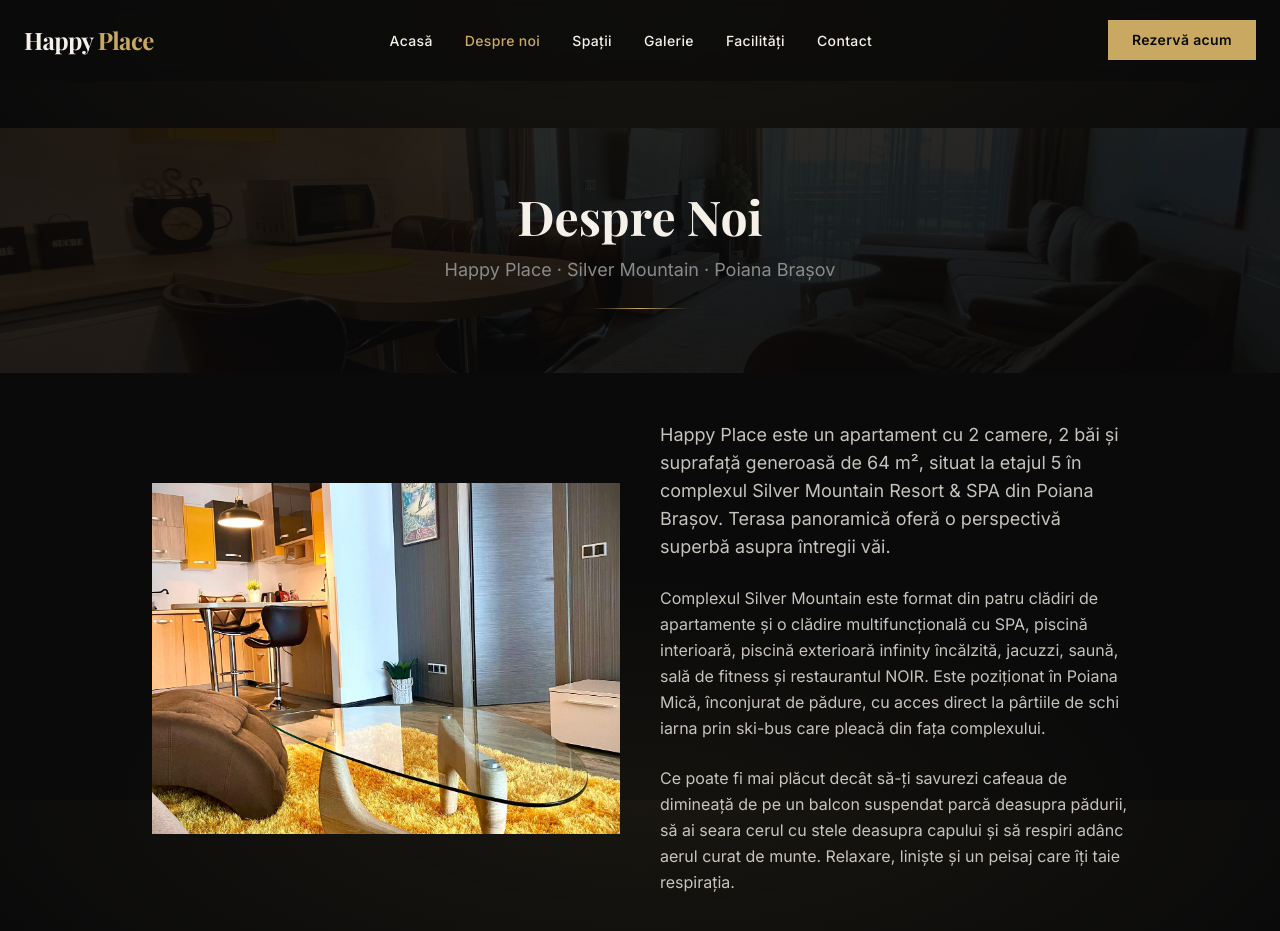
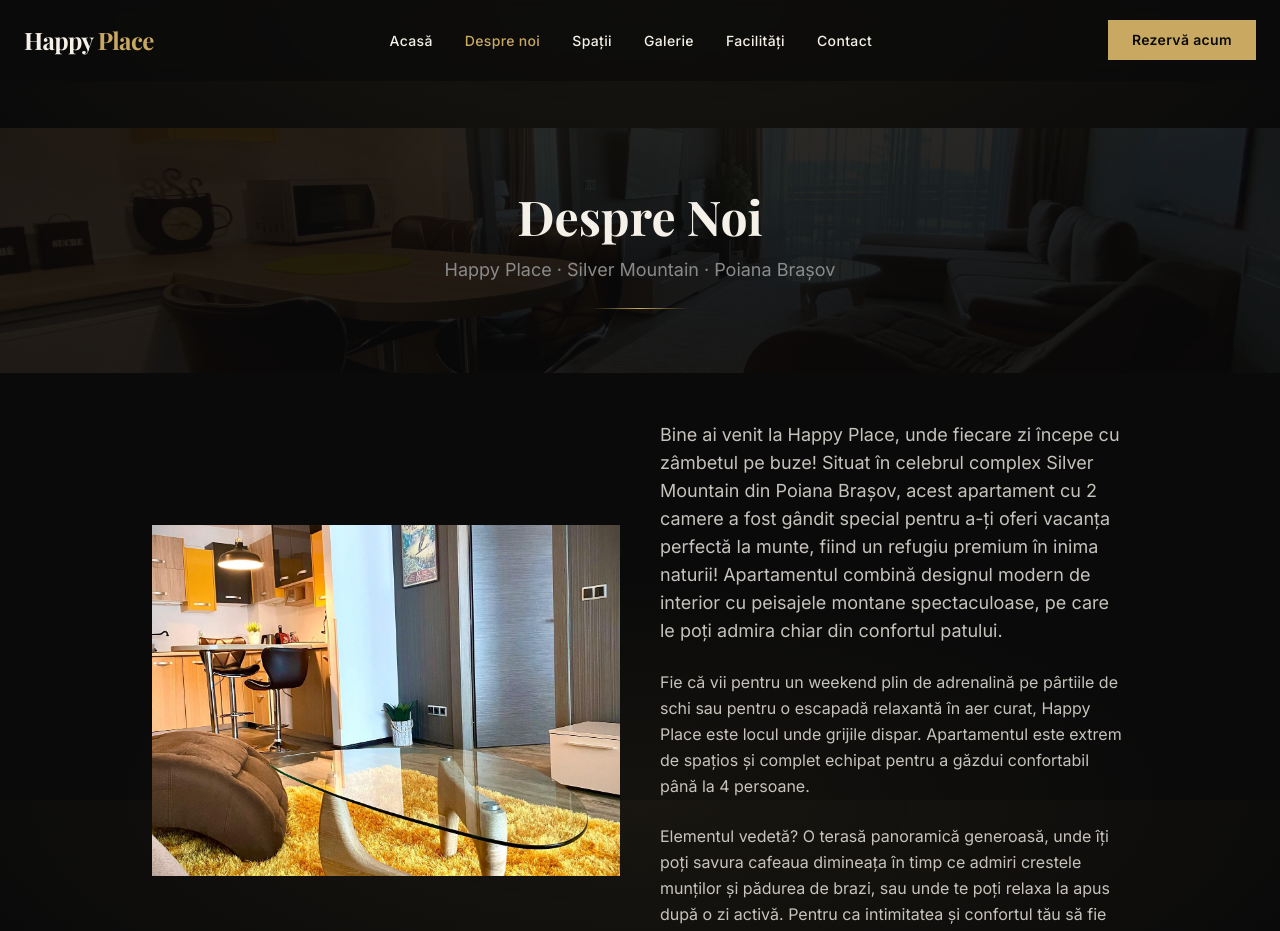
Before and after one commit to policolor-website/happyplace, a Next.js app: page /despre-noi in a window 1280 px wide. Shown: the top 931 px of the page. Built offline with nearby package versions, Linux system fonts and the light colour scheme.

Commit message:
Despre Noi: inlocuire text introductiv cu noua descriere Happy Place

```diff
--- a/src/app/despre-noi/page.tsx
+++ b/src/app/despre-noi/page.tsx
@@ -44,24 +44,28 @@ export default function DespreNoiPage() {
             </div>
             <div className="space-y-6 text-cream/80 leading-relaxed">
               <p className="text-lg">
-                Happy Place este un apartament cu 2 camere, 2 băi și suprafață
-                generoasă de 64 m², situat la etajul 5 în complexul Silver
-                Mountain Resort &amp; SPA din Poiana Brașov. Terasa panoramică
-                oferă o perspectivă superbă asupra întregii văi.
+                Bine ai venit la Happy Place, unde fiecare zi începe cu zâmbetul
+                pe buze! Situat în celebrul complex Silver Mountain din Poiana
+                Brașov, acest apartament cu 2 camere a fost gândit special pentru
+                a-ți oferi vacanța perfectă la munte, fiind un refugiu premium
+                în inima naturii! Apartamentul combină designul modern de
+                interior cu peisajele montane spectaculoase, pe care le poți
+                admira chiar din confortul patului.
               </p>
               <p>
-                Complexul Silver Mountain este format din patru clădiri de
-                apartamente și o clădire multifuncțională cu SPA, piscină
-                interioară, piscină exterioară infinity încălzită, jacuzzi,
-                saună, sală de fitness și restaurantul NOIR. Este poziționat
-                în Poiana Mică, înconjurat de pădure, cu acces direct la pârtiile de schi iarna prin ski-bus care pleacă din fața complexului.
+                Fie că vii pentru un weekend plin de adrenalină pe pârtiile de
+                schi sau pentru o escapadă relaxantă în aer curat, Happy Place
+                este locul unde grijile dispar. Apartamentul este extrem de
+                spațios și complet echipat pentru a găzdui confortabil până la
+                4 persoane.
               </p>
               <p>
-                Ce poate fi mai plăcut decât să-ți savurezi cafeaua de
-                dimineață de pe un balcon suspendat parcă deasupra pădurii,
-                să ai seara cerul cu stele deasupra capului și să respiri
-                adânc aerul curat de munte. Relaxare, liniște și un peisaj
-                care îți taie respirația.
+                Elementul vedetă? O terasă panoramică generoasă, unde îți poți
+                savura cafeaua dimineața în timp ce admiri crestele munților și
+                pădurea de brazi, sau unde te poți relaxa la apus după o zi
+                activă. Pentru ca intimitatea și confortul tău să fie depline,
+                proprietatea dispune de 2 băi complete, eliminând orice timp de
+                așteptare atunci când te pregătești de ieșire.
               </p>
             </div>
           </div>
```
